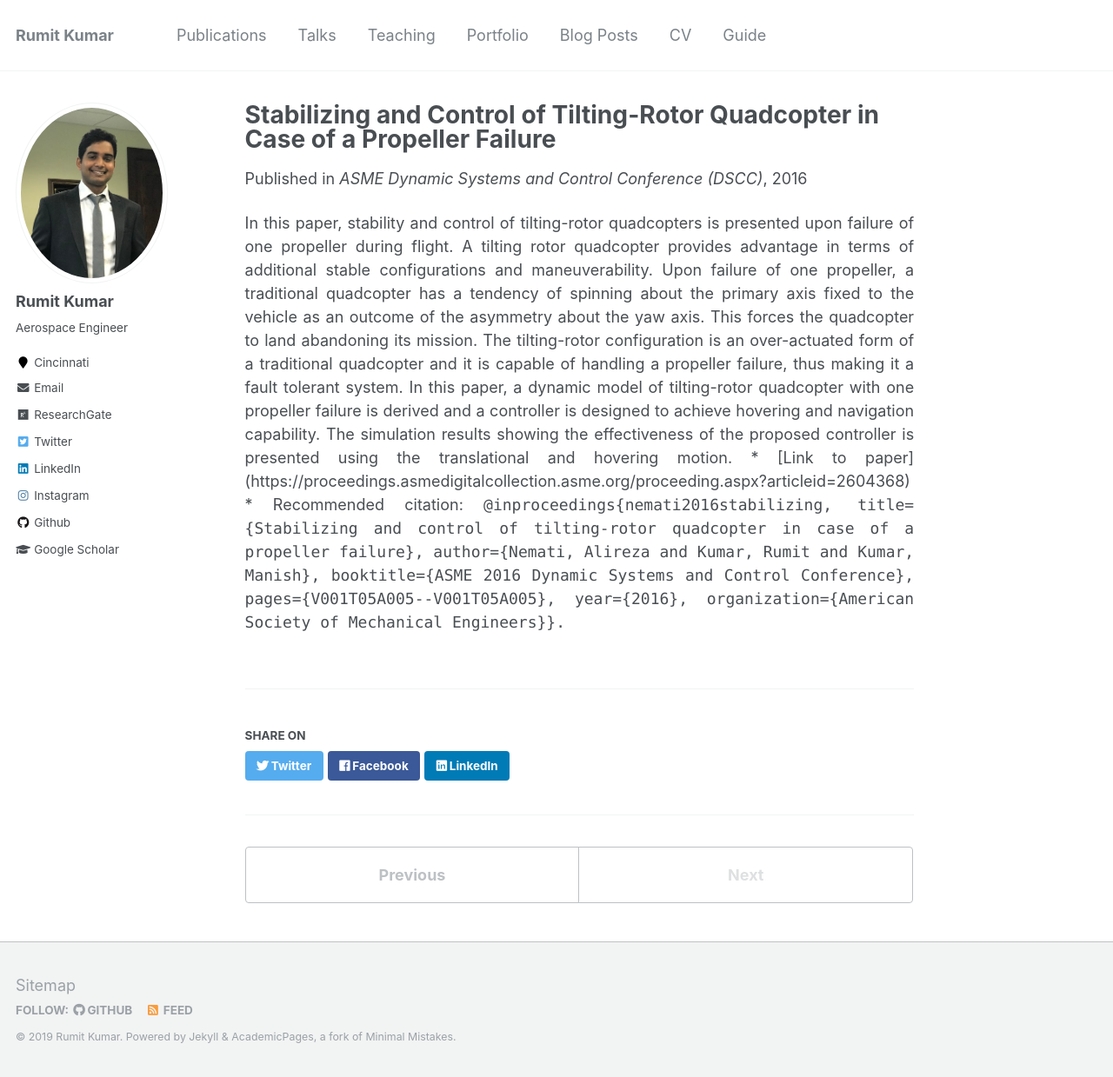
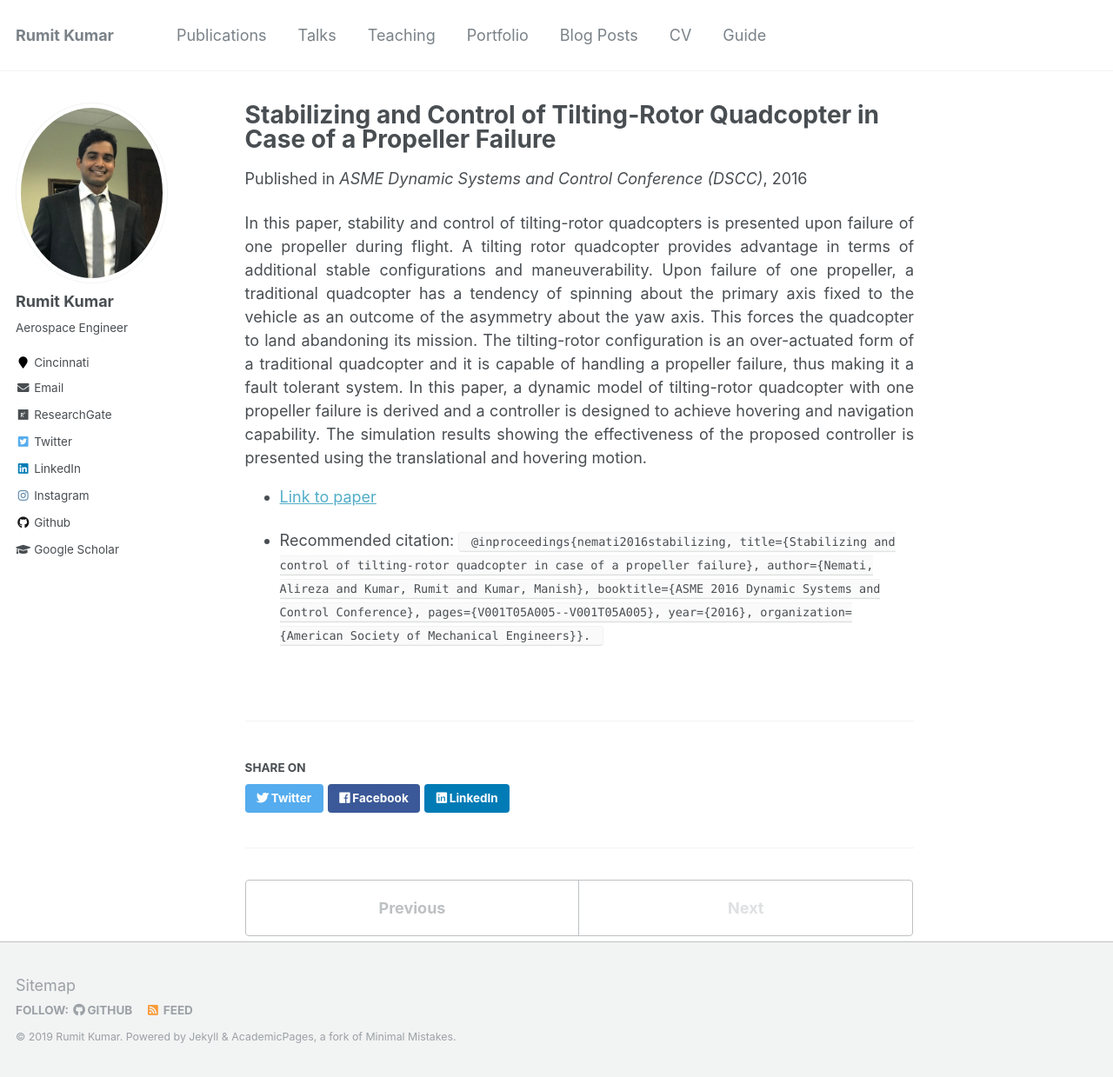
Before and after one commit to kumarrt/kumarrt.github.io, a Jekyll site: the page built from _publications/DSCC2016.md, in a window 1280 px wide and 1239 px high. Shown: the whole window at 87% size. Built offline with Jekyll 4.4.1, drawn with Linux system fonts in a browser that asks for light colours; part of the change alters nothing that is shown.

Commit message:
Update DSCC2016.md

```diff
--- a/_publications/DSCC2016.md
+++ b/_publications/DSCC2016.md
@@ -7,10 +7,10 @@ date: 2016-10-12
 venue: 'ASME Dynamic Systems and Control Conference (DSCC)'
 ---
 
-<div style="text-align: justify"> In this paper, stability and control of tilting-rotor quadcopters is presented upon failure of one propeller during flight. A tilting rotor quadcopter provides advantage in terms of additional stable configurations and maneuverability. Upon failure of one propeller, a traditional quadcopter has a tendency of spinning about the primary axis fixed to the vehicle as an outcome of the asymmetry about the yaw axis. This forces the quadcopter to land abandoning its mission. The tilting-rotor configuration is an over-actuated form of a traditional quadcopter and it is capable of handling a propeller failure, thus making it a fault tolerant system. In this paper, a dynamic model of tilting-rotor quadcopter with one propeller failure is derived and a controller is designed to achieve hovering and navigation capability. The simulation results showing the effectiveness of the proposed controller is presented using the translational and hovering motion.
+<div style="text-align: justify"> In this paper, stability and control of tilting-rotor quadcopters is presented upon failure of one propeller during flight. A tilting rotor quadcopter provides advantage in terms of additional stable configurations and maneuverability. Upon failure of one propeller, a traditional quadcopter has a tendency of spinning about the primary axis fixed to the vehicle as an outcome of the asymmetry about the yaw axis. This forces the quadcopter to land abandoning its mission. The tilting-rotor configuration is an over-actuated form of a traditional quadcopter and it is capable of handling a propeller failure, thus making it a fault tolerant system. In this paper, a dynamic model of tilting-rotor quadcopter with one propeller failure is derived and a controller is designed to achieve hovering and navigation capability. The simulation results showing the effectiveness of the proposed controller is presented using the translational and hovering motion.   </div>
+
 
 * [Link to paper](https://proceedings.asmedigitalcollection.asme.org/proceeding.aspx?articleid=2604368)
 
 * Recommended citation: <code> @inproceedings{nemati2016stabilizing, title={Stabilizing and control of tilting-rotor quadcopter in case of a propeller failure}, author={Nemati, Alireza and Kumar, Rumit and Kumar, Manish}, booktitle={ASME 2016 Dynamic Systems and Control Conference}, pages={V001T05A005--V001T05A005}, year={2016}, organization={American Society of Mechanical Engineers}}.
  </code>
- </div>
```
